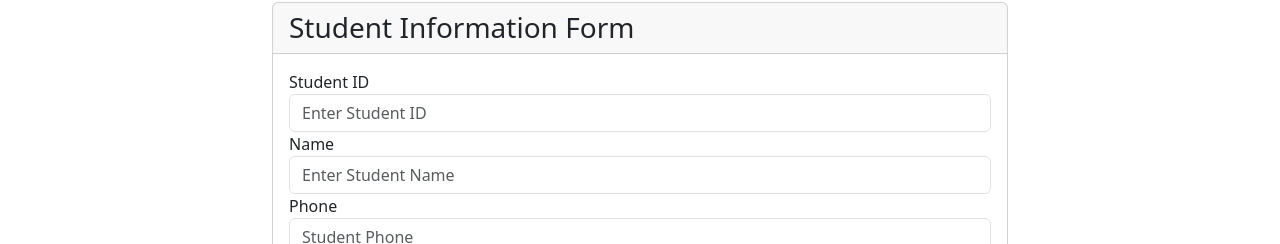
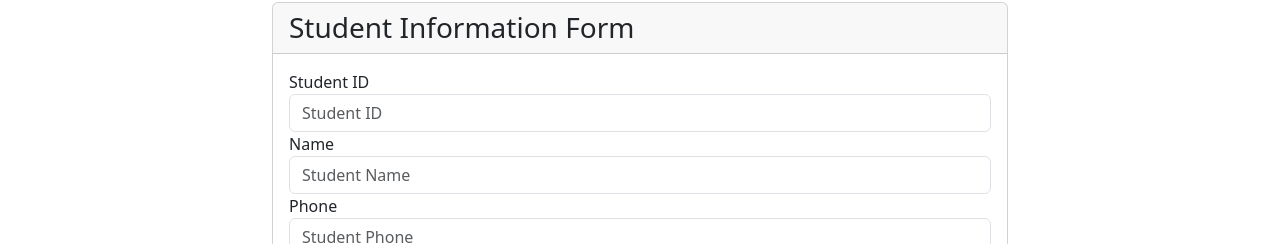
Before and after one commit to zeeshnsaeed/student-tracker-mern, a React (Create React App) app in the folder client/: page /StudentForm in a window 1280 px wide. Shown: the part 154-398 px from the top of the page. Built offline with nearby package versions, Linux system fonts and the light colour scheme.

Commit message:
fix: table header

```diff
--- a/client/src/components/StudentForm.js
+++ b/client/src/components/StudentForm.js
@@ -23,7 +23,7 @@ const StudentForm = () => {
                     type="text"
                     className="form-control"
                     id="studentID"
-                    placeholder="Enter Student ID"
+                    placeholder="Student ID"
                   />
                 </div>
 
@@ -34,7 +34,7 @@ const StudentForm = () => {
                     type="text"
                     className="form-control"
                     id="studentName"
-                    placeholder="Enter Student Name"
+                    placeholder="Student Name"
                   />
                 </div>
 
--- a/client/src/components/StudentList.js
+++ b/client/src/components/StudentList.js
@@ -12,7 +12,7 @@ const StudentList = () => {
         </div>
 
         <table className="table table-hover mt-3">
-          <thead className="thead-dark">
+          <thead>
             <tr>
               <th scope="col">Student ID</th>
               <th scope="col">Student Name</th>
```
